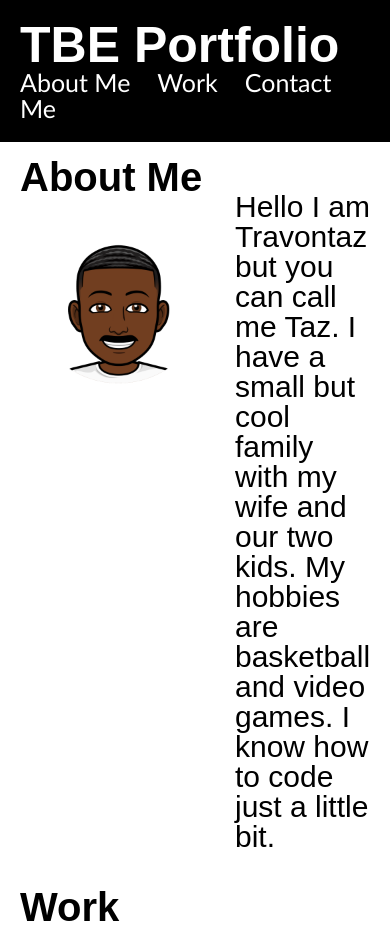
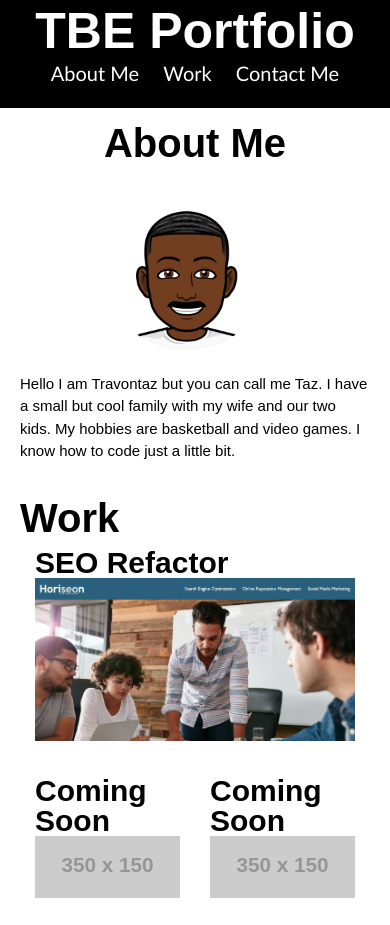
Before and after one commit to Deiontre10/best-portfolio, a plain HTML site: page index.html in a window 390 px wide. Shown: the top 925 px of the page. Drawn offline with Linux system fonts and the light colour scheme; placeholder pictures from the web are drawn by us.

Commit message:
updated media screen to look better on mobile devices

```diff
--- a/assets/css/style.css
+++ b/assets/css/style.css
@@ -22,7 +22,7 @@ h3 {
 
 .container > header {
     padding: 20px;
-    font-family: Arial, sans-serif;
+    font-family: Calabri, Arial, sans-serif;
     background-color: black;
     color: #ffffff;
     display: flex;
@@ -31,9 +31,11 @@ h3 {
 
 nav a {
     margin-left: 20px;
-    font-family: 'Gill Sans', 'Gill Sans MT', Calibri, 'Trebuchet MS', sans-serif;
+    font-size: 20px;
+    font-family: Calibri, Arial, sans-serif;
     color: white;
     text-decoration: none;
+    line-height: 150%;
 }
 
 section {
@@ -75,7 +77,7 @@ footer {
     padding: 15px;
     display: flex;
     justify-content: flex-end;
-    font-family: Arial, sans-serif;
+    font-family: Calibri, Arial, sans-serif;
     background-color: black;
     color: #ffffff;
 }
@@ -89,14 +91,27 @@ footer a {
 
 @media screen and (max-width: 768px) {
 
+    body,p {
+        font-size: 15px;
+        line-height: 150%;
+    }
+
     header{
         display: flex;
         flex-direction: column;
+        align-items: center;
+    }
+
+    nav {
+        margin-top: 15px;
     }
 
     nav a:first-of-type{
         margin-left: 0;
     }
 
-
+    .about {
+        flex-direction: column;
+        align-items: center;
+    }
 }
```
